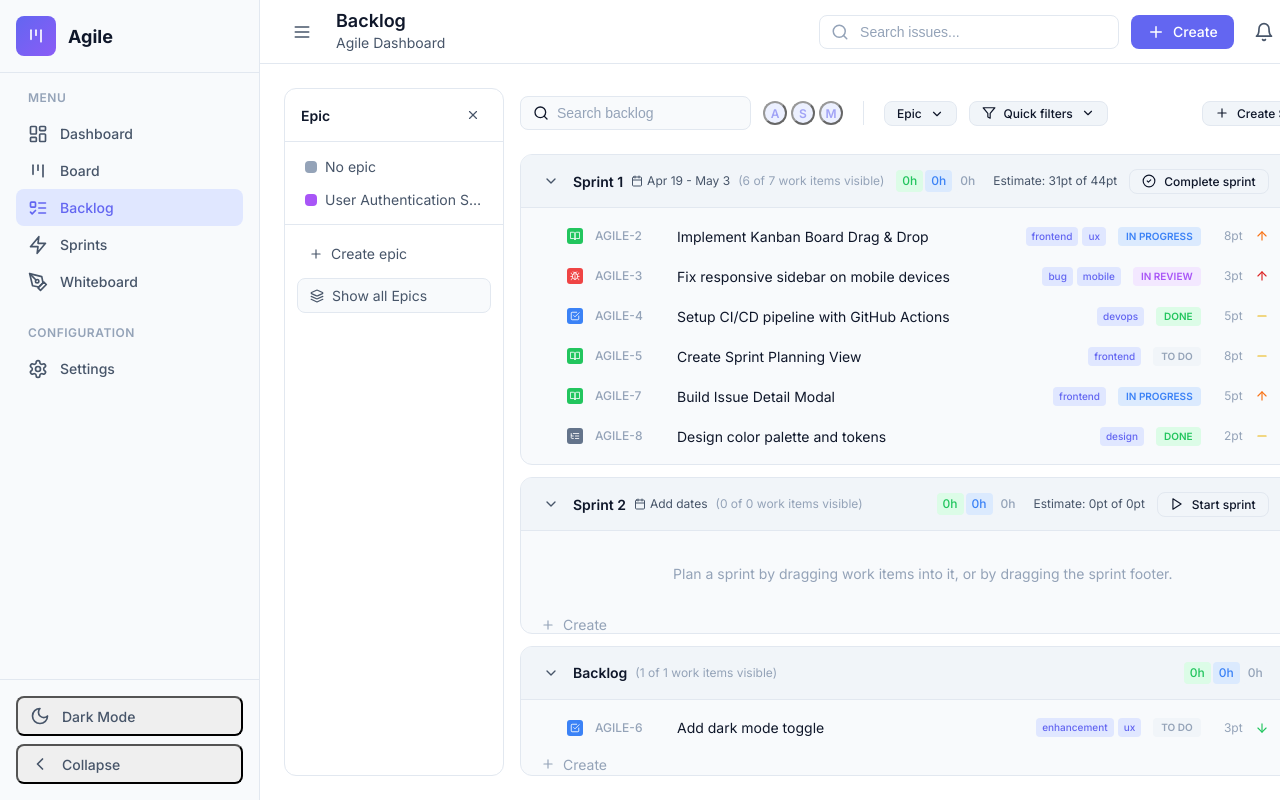
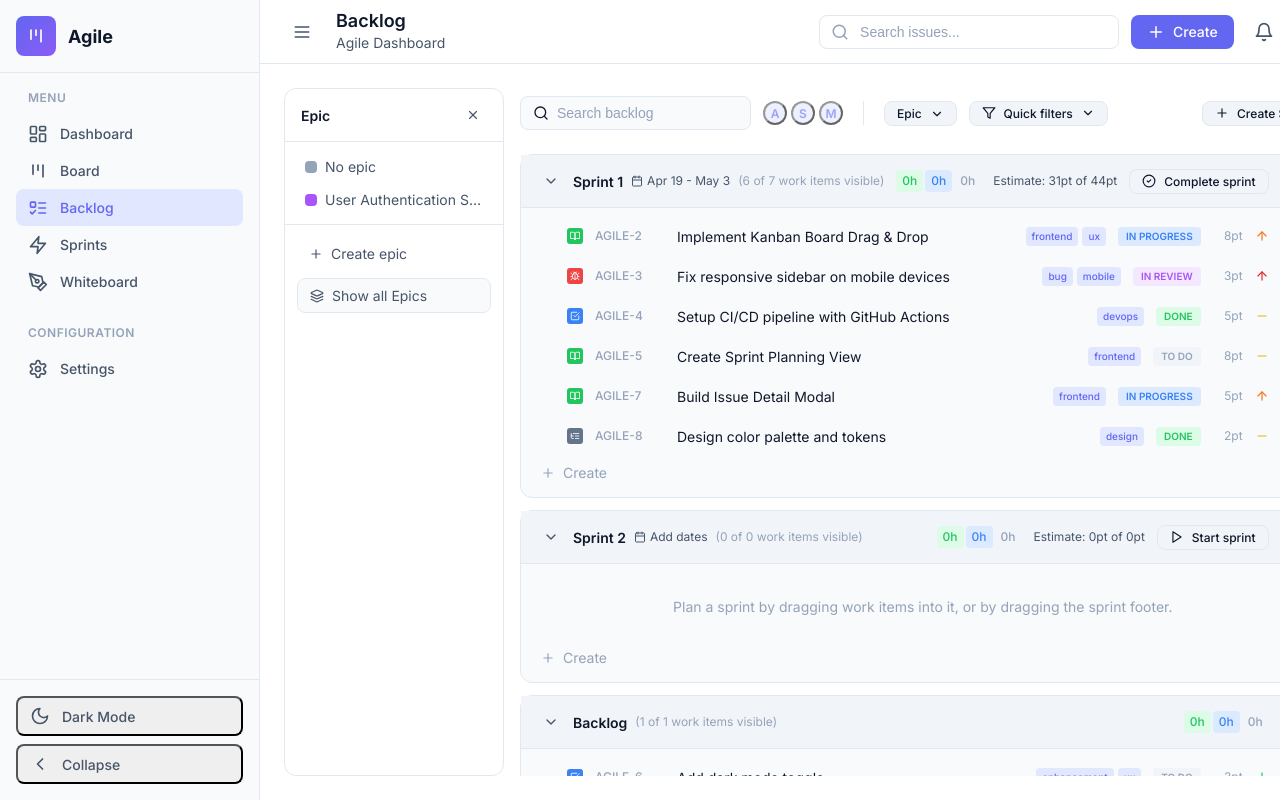
Before and after one commit to onuryuzbasi/agile-dashboard-v2, a React (Vite) app: page /backlog in a window 1280 px wide. Shown: the top 800 px of the page. Built offline with nearby package versions, Linux system fonts and the light colour scheme.

Commit message:
Fix dropdown visibility by removing overflow:hidden from parent containers

```diff
--- a/src/index.css
+++ b/src/index.css
@@ -1860,7 +1860,7 @@ h4 {
   background: var(--bg-secondary);
   border: 1px solid var(--border-primary);
   border-radius: var(--radius-lg);
-  overflow: hidden;
+  overflow: visible;
 }
 
 .sprint-header {
@@ -1943,6 +1943,7 @@ h4 {
 
 .sprint-body {
   padding: var(--space-2);
+  overflow: visible;
 }
 
 .sprint-empty {
@@ -2109,6 +2110,8 @@ h4 {
   border: 2px solid var(--accent);
   border-radius: var(--radius-md);
   margin: var(--space-2) 0;
+  position: relative;
+  overflow: visible;
 }
 
 .inline-create.enhanced .input {
```
